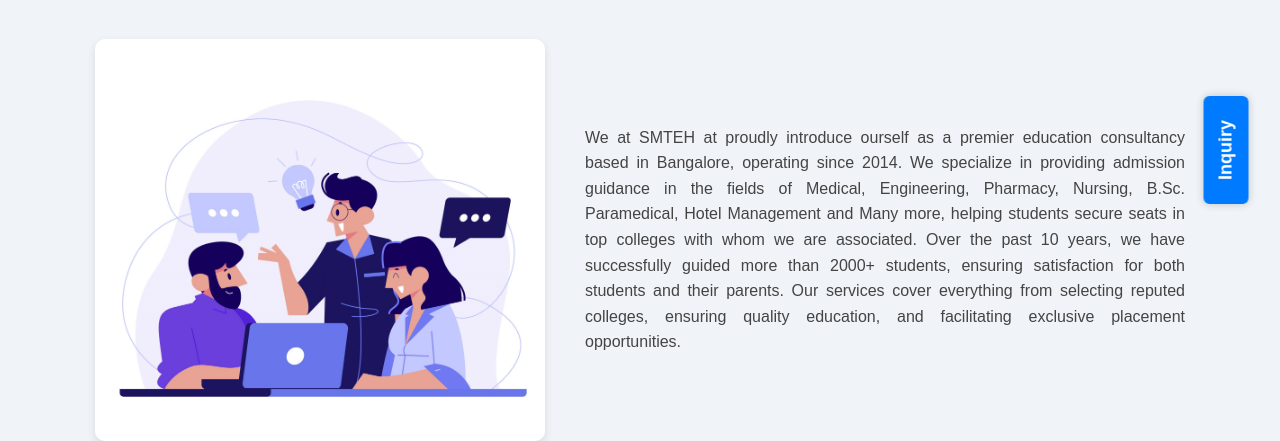
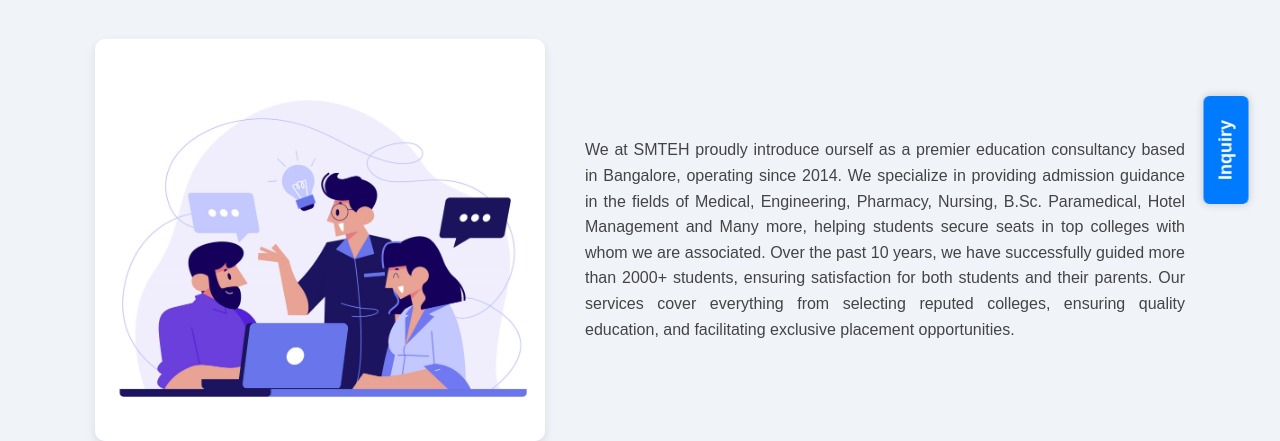
Before and after one commit to BISWAJITJANA/Sarkar-Medical-and-Tourism, a plain HTML site: page index.html in a window 1280 px wide. Shown: the part 250-691 px from the top of the page. Drawn offline with Linux system fonts and the light colour scheme.

Commit message:
Second Changes

```diff
--- a/index.html
+++ b/index.html
@@ -47,7 +47,7 @@
      <section id="about">
          <h2>About</h2>
          <img src="./images/About.jpg" alt="about">
-            <p>We at SMTEH at proudly introduce ourself as a premier education consultancy based in Bangalore, operating since 2014. We specialize in providing admission guidance in the fields of Medical, Engineering, Pharmacy, Nursing, B.Sc. Paramedical, Hotel Management and Many more, helping students secure seats in top colleges with whom we are associated.
+            <p>We at SMTEH proudly introduce ourself as a premier education consultancy based in Bangalore, operating since 2014. We specialize in providing admission guidance in the fields of Medical, Engineering, Pharmacy, Nursing, B.Sc. Paramedical, Hotel Management and Many more, helping students secure seats in top colleges with whom we are associated.
 
              Over the past 10 years, we have successfully guided more than 2000+ students, ensuring satisfaction for both students and their parents. Our services cover everything from selecting reputed colleges, ensuring quality education, and facilitating exclusive placement opportunities.
             </p>
```
